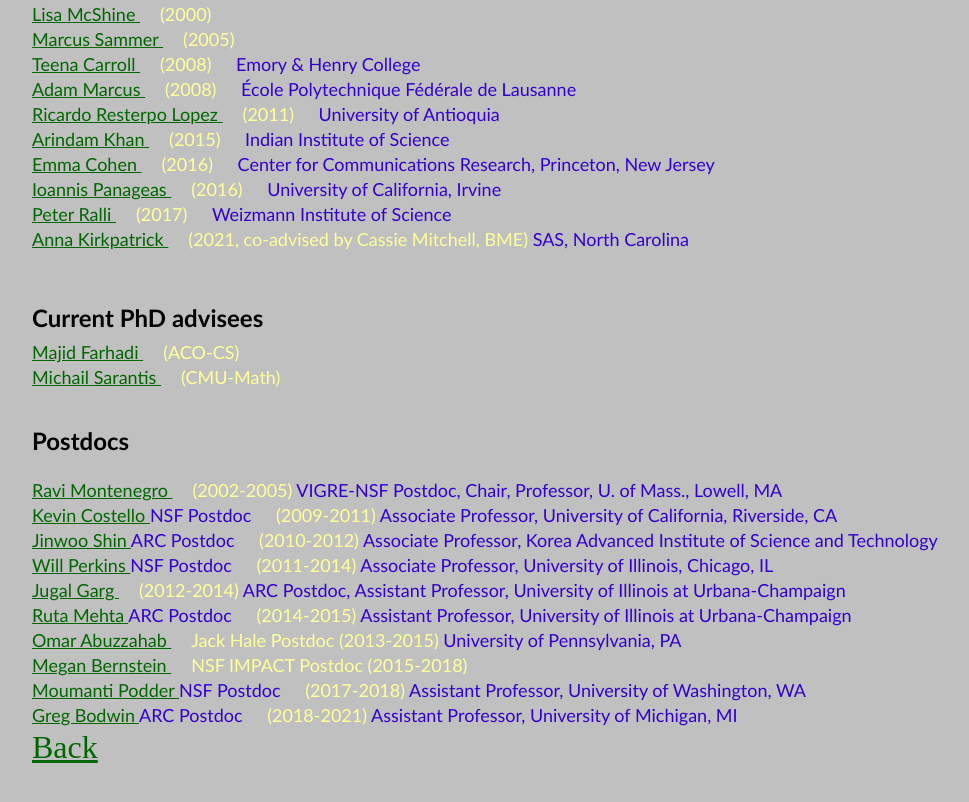
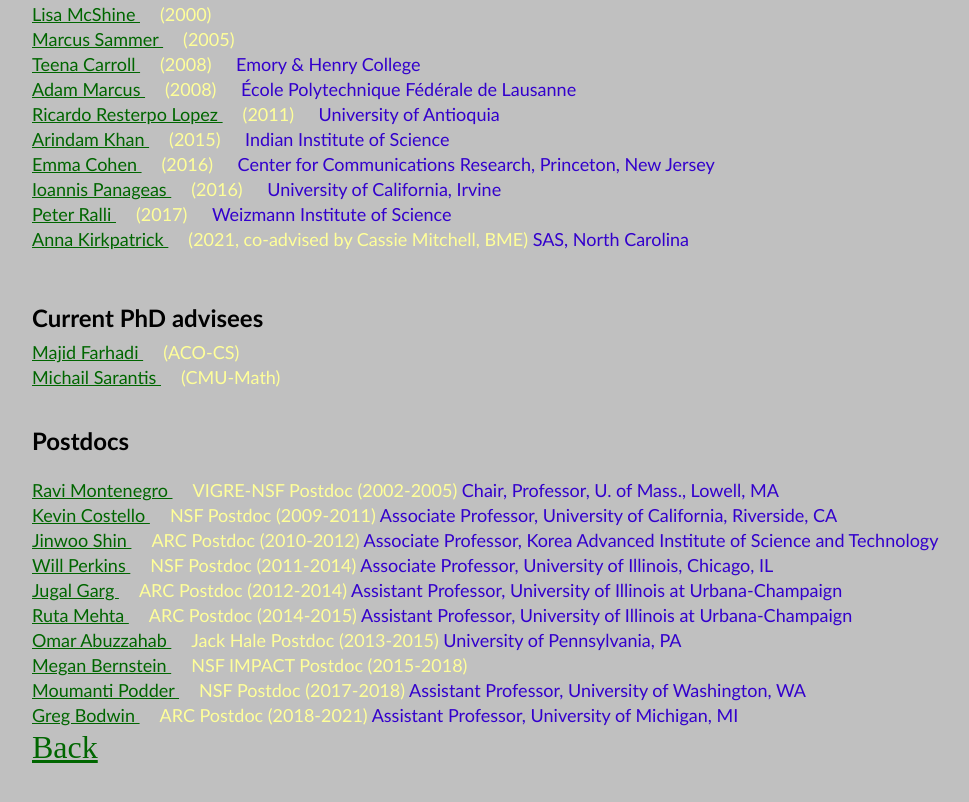
Before and after one commit to tetali/tetali.github.io, a plain HTML site: page students.html in a window 1280 px wide. Shown: the part 497-1299 px from the top of the page, without its empty margins (8-977 px from the left). Drawn offline with Linux system fonts and the light colour scheme.

Commit message:
postdoc titles

```diff
--- a/students.html
+++ b/students.html
@@ -131,28 +131,28 @@ Adjunct Professor, <a href="https://math.gatech.edu">Math</a>/<a href="https://w
 
 <p class="leftboldstyle"> <br> <span style="font-weight: bold;"> Postdocs</span><br></p>
 <p style="color: rgb(51, 0, 204);" class="maroonstyle"> <a href="https://www.uml.edu/sciences/mathematics/faculty/montenegro-ravi.aspx"> Ravi Montenegro </a>
-	<span class="status"> (2002-2005) </span> VIGRE-NSF Postdoc, Chair, Professor, U. of Mass., Lowell, MA
+	<span class="status"> VIGRE-NSF Postdoc (2002-2005) </span> Chair, Professor, U. of Mass., Lowell, MA
 	<span> </span>
 </p>
 <p class="status"> </p>
 <p style="color: rgb(51, 0, 204);" class="maroonstyle"> <a href="https://math.ucr.edu/~costello/"> Kevin Costello </a>
-	NSF Postdoc <span class="status"> (2009-2011) </span> Associate Professor, University of California, Riverside, CA
+	 <span class="status"> NSF Postdoc (2009-2011) </span> Associate Professor, University of California, Riverside, CA
 	<span> </span>
 </p>
 <p class="status"> </p><p style="color: rgb(51, 0, 204);" class="maroonstyle"> <a href="https://alinlab.kaist.ac.kr/shin.html"> Jinwoo Shin </a>
-	ARC Postdoc <span class="status"> (2010-2012) </span>  Associate Professor, Korea Advanced Institute of Science and Technology
+	 <span class="status"> ARC Postdoc (2010-2012) </span>  Associate Professor, Korea Advanced Institute of Science and Technology
 	<span> </span>
 </p>
 <p class="status"> </p><p style="color: rgb(51, 0, 204);" class="maroonstyle"> <a href="http://willperkins.org"> Will Perkins </a>
-	 NSF Postdoc <span class="status"> (2011-2014) </span> Associate Professor, University of Illinois, Chicago, IL
+	  <span class="status"> NSF Postdoc (2011-2014) </span> Associate Professor, University of Illinois, Chicago, IL
 	<span> </span>
 </p>
 <p class="status"> </p><p style="color: rgb(51, 0, 204);" class="maroonstyle"> <a href="https://jugal.ise.illinois.edu"> Jugal Garg </a>
-	<span class="status"> (2012-2014) </span> ARC Postdoc, Assistant Professor, University of Illinois at Urbana-Champaign
+	<span class="status"> ARC Postdoc (2012-2014) </span> Assistant Professor, University of Illinois at Urbana-Champaign
 	<span> </span>
 </p>
 <p class="status"> </p><p style="color: rgb(51, 0, 204);" class="maroonstyle"> <a href="https://rutamehta.cs.illinois.edu"> Ruta Mehta </a>
-	ARC Postdoc <span class="status"> (2014-2015) </span> Assistant Professor, University of Illinois at Urbana-Champaign
+	 <span class="status"> ARC Postdoc (2014-2015) </span> Assistant Professor, University of Illinois at Urbana-Champaign
 	<span> </span>
 </p>
 <p class="status"> </p><p style="color: rgb(51, 0, 204);" class="maroonstyle"> <a href="https://www2.math.upenn.edu/~omarab/math103_fall08/index.html"> Omar Abuzzahab </a>
@@ -164,11 +164,11 @@ Adjunct Professor, <a href="https://math.gatech.edu">Math</a>/<a href="https://w
 	<span> </span>
 </p>
 <p class="status"> </p><p style="color: rgb(51, 0, 204);" class="maroonstyle"> <a href="http://sites.math.washington.edu/~mpodder3/"> Moumanti Podder </a>
-	NSF Postdoc <span class="status"> (2017-2018) </span> Assistant Professor, University of Washington, WA
+	 <span class="status"> NSF Postdoc (2017-2018) </span> Assistant Professor, University of Washington, WA
 	<span> </span>
 </p>
 <p class="status"> </p><p style="color: rgb(51, 0, 204);" class="maroonstyle"> <a href="https://bodwin.engin.umich.edu"> Greg Bodwin </a>
-	ARC Postdoc <span class="status"> (2018-2021) </span> Assistant Professor, University of Michigan, MI
+	 <span class="status"> ARC Postdoc (2018-2021) </span> Assistant Professor, University of Michigan, MI
 	<span> </span>
 </p>
 <p class="status"> </p>
```
